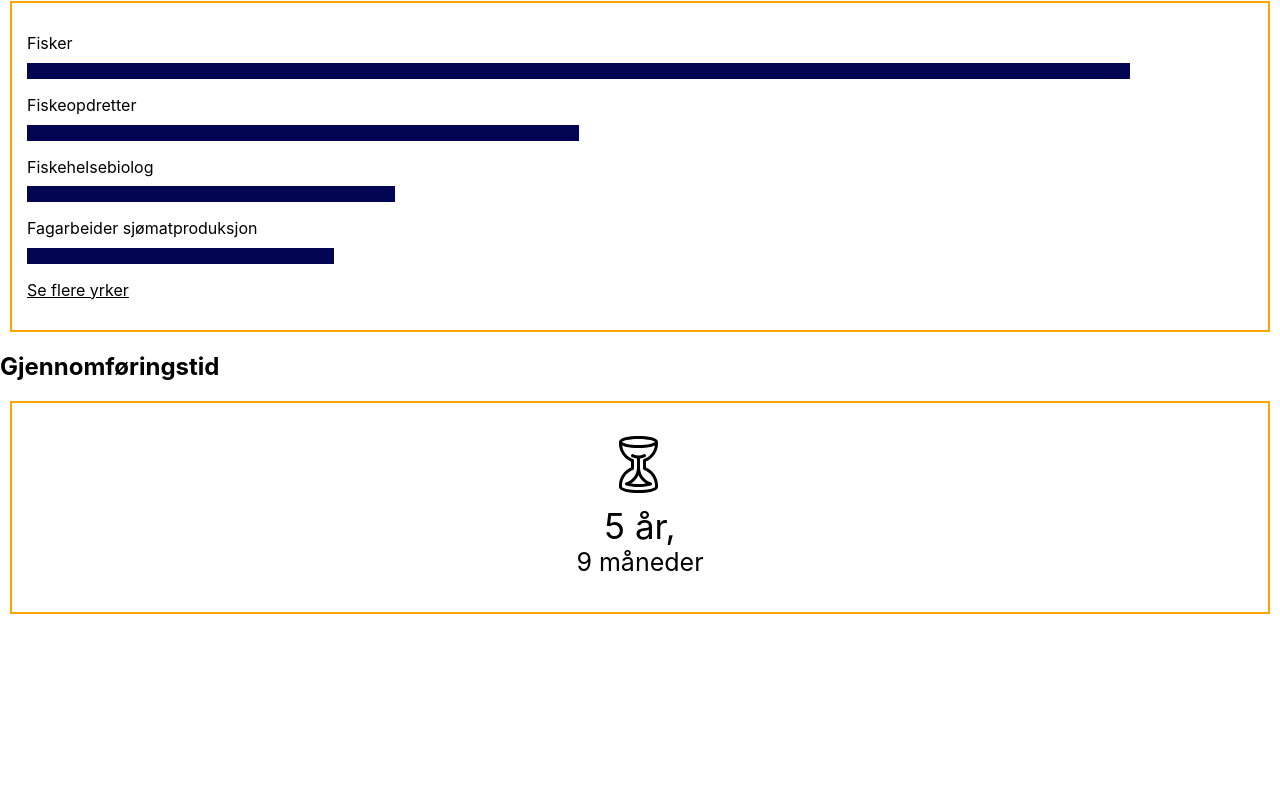
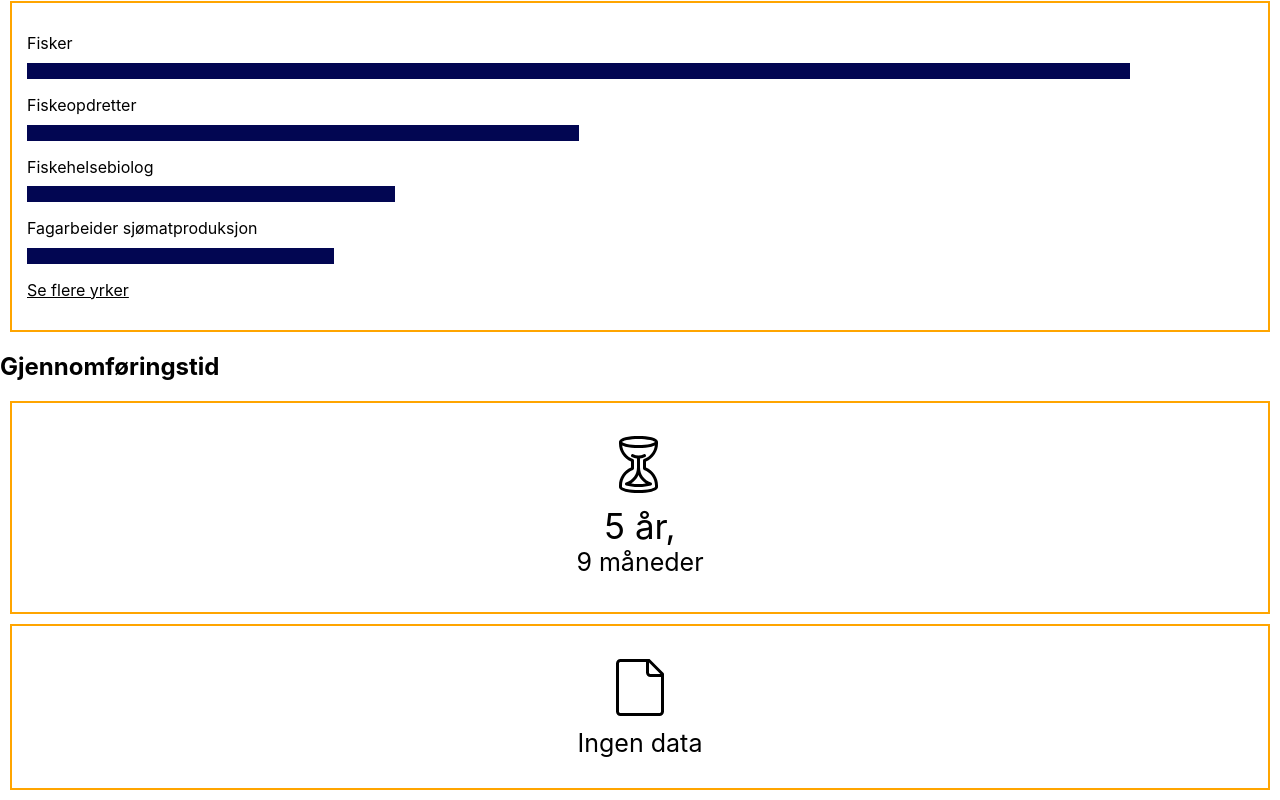
Before and after one commit to Utdanningsdirektoratet/sammenlignfrontend, a React (Create React App) app: page /sammenligne in a window 1280 px wide. Shown: the part 782-1582 px from the top of the page. Before the commit the page ends 1406 px from the top, so only its background shows below. Built offline with nearby package versions, Linux system fonts and the light colour scheme.

Commit message:
Added NoData component

```diff
--- a/src/components/pages/ComparisonPage.tsx
+++ b/src/components/pages/ComparisonPage.tsx
@@ -6,6 +6,7 @@ import Lonn from "../visualizations/Lonn";
 import Arbeidsledighet from "../visualizations/Arbeidsledighet";
 import VanligeYrkerYrke from "../visualizations/VanligeYrkerYrke";
 import Gjennomforingstid from "../visualizations/Gjennomforingstid";
+import NoData from "../visualizations/NoData";
 // import { getData } from "../../data/data";
 import { RouteComponentProps } from "react-router";
 
@@ -45,6 +46,8 @@ class ComparisonPage extends React.Component<RouteComponentProps> {
 
           <h2>Gjennomføringstid</h2>
           <Gjennomforingstid years={5} months={9}></Gjennomforingstid>
+
+          <NoData />
         </div>
       </PageChrome>
     );
--- /dev/null
+++ b/src/components/visualizations/NoData.scss
@@ -0,0 +1,14 @@
+.nodata {
+  &_container {
+    //Scalable font size
+    font-size: 1rem;
+    text-align: center;
+    &-icon {
+      margin-bottom: 1em;
+    }
+
+    &-text {
+      font-size: 2.5em;
+    }
+  }
+}
--- /dev/null
+++ b/src/components/visualizations/NoData.tsx
@@ -0,0 +1,29 @@
+import * as React from "react";
+import "./NoData.scss";
+
+class NoData extends React.Component {
+  public render() {
+    return (
+      <div className="visualization_container">
+        <div className="nodata_container">
+          <div className="nodata_container-icon">
+            <svg
+              id="lnr-file-empty"
+              viewBox="0 0 1024 1024"
+              width="6em"
+              height="6em"            >
+              <title>no data</title>
+              <path
+                className="path1"
+                d="M914.101 289.099l-230.4-230.4c-4.8-4.802-11.312-7.499-18.101-7.499h-486.4c-42.347 0-76.8 34.453-76.8 76.8v819.2c0 42.349 34.453 76.8 76.8 76.8h665.6c42.349 0 76.8-34.451 76.8-76.8v-640c0-6.79-2.698-13.301-7.499-18.101zM859.797 307.2h-168.597c-14.115 0-25.6-11.485-25.6-25.6v-168.597l194.197 194.197zM870.4 947.2c0 14.115-11.485 25.6-25.6 25.6h-665.6c-14.115 0-25.6-11.485-25.6-25.6v-819.2c0-14.115 11.485-25.6 25.6-25.6h435.2v179.2c0 42.347 34.451 76.8 76.8 76.8h179.2v588.8z"
+              />
+            </svg>
+          </div>
+          <div className="nodata_container-text">Ingen data</div>
+        </div>
+      </div>
+    );
+  }
+}
+
+export default NoData;
```
